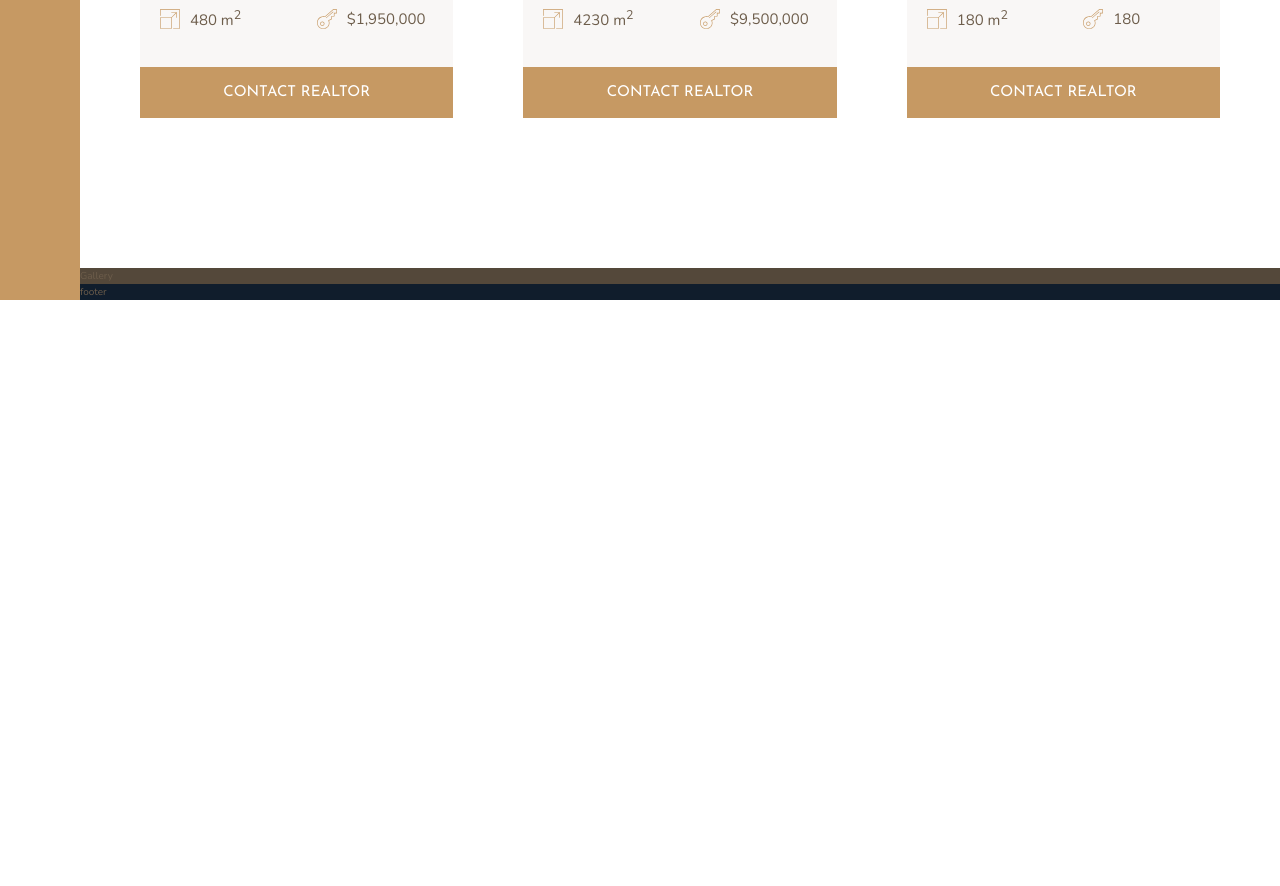
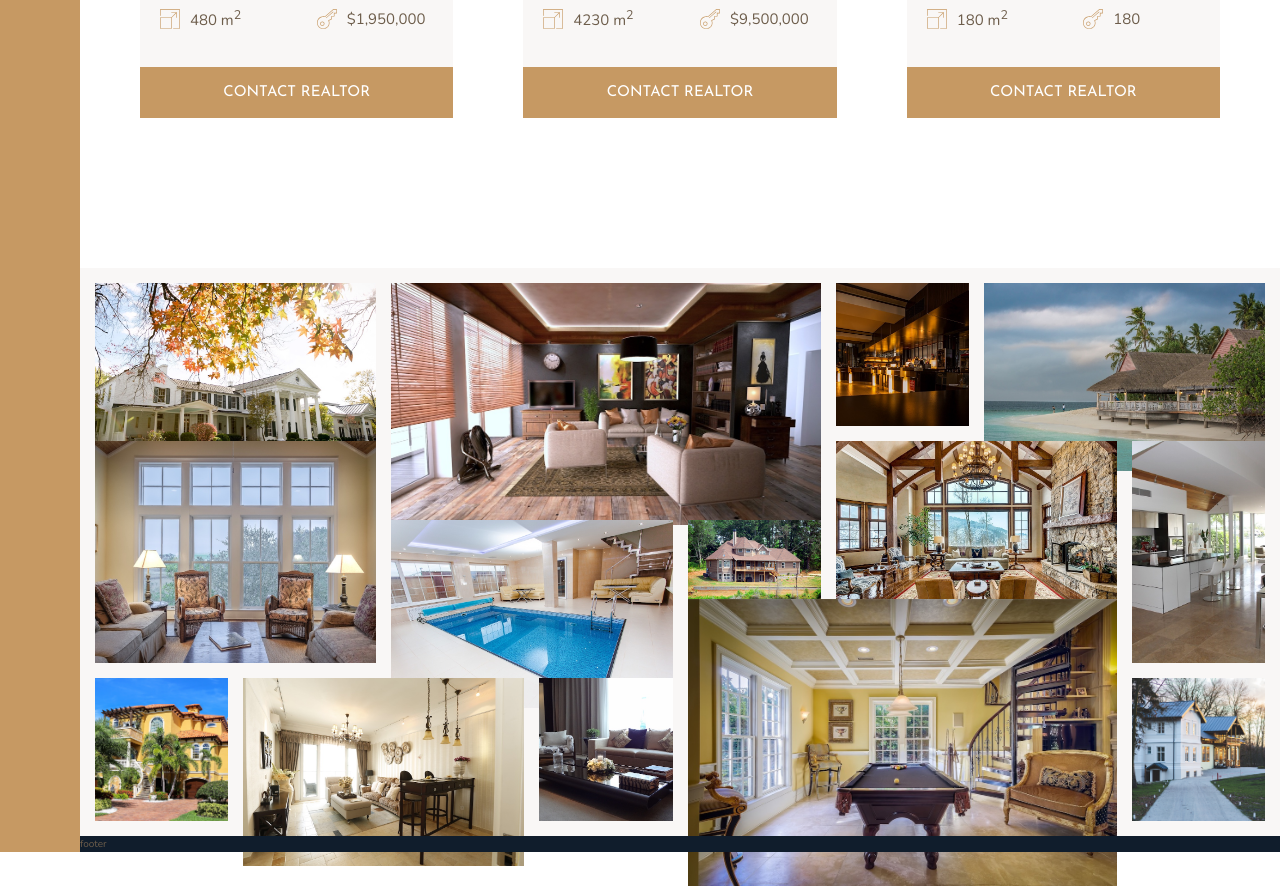
Before and after one commit to eelok/grid-3-nnexterr, a website: page index.html in a window 1280 px wide. Shown: the part 2804-3690 px from the top of the page. Before the commit the page ends 3104 px from the top, so only its background shows below. Drawn offline with nearby package versions, Linux system fonts and the light colour scheme.

Commit message:
complete gallery part

```diff
--- a/index.html
+++ b/index.html
@@ -294,19 +294,59 @@
                 </div>
                 <button class="btn home__btn">contact realtor</button>
             </div>
-
-
-
-
         </section>
         <section class="gallery">
-            Gallery
+            <figure class="gallery__item gallery__item--1">
+                <img class="gallery__img " src="img/gal-1.jpeg" alt="Gallery image 1">
+            </figure>
+            <figure class="gallery__item gallery__item--2">
+                <img class="gallery__img" src="img/gal-2.jpeg" alt="Gallery image 2">
+            </figure>
+            <figure class="gallery__item gallery__item--3">
+                <img class="gallery__img" src="img/gal-3.jpeg" alt="Gallery image 3">
+            </figure>
+            <figure class="gallery__item gallery__item--4">
+                <img class="gallery__img" src="img/gal-4.jpeg" alt="Gallery image 4">
+            </figure>
+            <figure class="gallery__item gallery__item--5">
+                <img class="gallery__img" src="img/gal-5.jpeg" alt="Gallery image 5">
+            </figure>
+            <figure class="gallery__item gallery__item--6">
+                <img class="gallery__img" src="img/gal-6.jpeg" alt="Gallery image 6">
+            </figure>
+            <figure class="gallery__item gallery__item--7">
+                <img class="gallery__img " src="img/gal-7.jpeg" alt="Gallery image 7">
+            </figure>
+            <figure class="gallery__item gallery__item--8">
+                <img class="gallery__img" src="img/gal-8.jpeg" alt="Gallery image 8">
+            </figure>
+            <figure class="gallery__item gallery__item--9">
+                <img class="gallery__img" src="img/gal-9.jpeg" alt="Gallery image 9">
+            </figure>
+            <figure class="gallery__item gallery__item--10">
+                <img class="gallery__img" src="img/gal-10.jpeg" alt="Gallery image 10">
+            </figure>
+            <figure class="gallery__item gallery__item--11">
+                <img class="gallery__img" src="img/gal-11.jpeg" alt="Gallery image 11">
+            </figure>
+            <figure class="gallery__item gallery__item--12">
+                <img class="gallery__img" src="img/gal-12.jpeg" alt="Gallery image 12">
+            </figure>
+            <figure class="gallery__item gallery__item--13">
+                <img class="gallery__img" src="img/gal-13.jpeg" alt="Gallery image 13">
+            </figure>
+            <figure class="gallery__item gallery__item--14">
+                <img class="gallery__img" src="img/gal-14.jpeg" alt="Gallery image 14">
+            </figure>
         </section>
+
         <footer class="footer">
             footer
         </footer>
 
 
+
+
     </body>
 
 </html>
--- a/sass/_gallery.scss
+++ b/sass/_gallery.scss
@@ -1,4 +1,80 @@
 .gallery{
-    background-color: $color-grey-dark-1;
+    background-color: $color-grey-light-1;
     grid-column: full-start / full-end;
+
+    display: grid;
+
+    grid-template-columns: repeat(8, 1fr);
+    grid-template-rows: repeat(7, 5vw);
+    grid-gap: 1.5rem;
+    padding: 1.5rem;
+
+
+    &__img{
+        width: 100%;
+        height: 100%;
+        object-fit: cover;
+        display: block;
+    }
+
+    &__item {
+        display: grid;
+
+        &--1 {
+            grid-row: 1 / span 2;
+            grid-column: 1/ span 2;
+        }
+        &--2 {
+            grid-row: 1/ span 3;
+            grid-column: 3 / span 3;
+        }
+        &--3 {
+            grid-row: 1/ span 2;
+            grid-column: 6 / 7;
+        }
+        &--4 {
+            grid-row: 1/ span 2;
+            grid-column: 7 / -1;
+        }
+        &--5 {
+            grid-row: 3 / span 3;
+            grid-column: 1/ span 2;
+        }
+        &--6 {
+            grid-row: 4 / 6;
+            grid-column: 3/ 5;
+        }
+        &--7 {
+            grid-row: 4 / 5;
+            grid-column: 5/ 6;
+        }
+        &--8 {
+            grid-row: 3 / 5;
+            grid-column: 6/ span 2;
+        }
+        &--9 {
+            grid-row: 3 / span 3;
+            grid-column: 8/ -1;
+        }
+        &--10 {
+            grid-row: 6 / -1 ;
+            grid-column: 1 / 2;
+        }
+        &--11 {
+            grid-row: 6 / -1;
+            grid-column: 2 / span 2;
+        }
+        &--12 {
+            grid-row: 6 / 8;
+            grid-column: 4/ 5;
+        }
+        &--13 {
+            grid-row: 5 / span 3;
+            grid-column: 5 / span 3;
+        }
+        &--14 {
+            grid-row: 6 / span 2;
+            grid-column: 8/ -1;
+        }
+    }
 }
```
Also changed, not shown: css/style.css.
